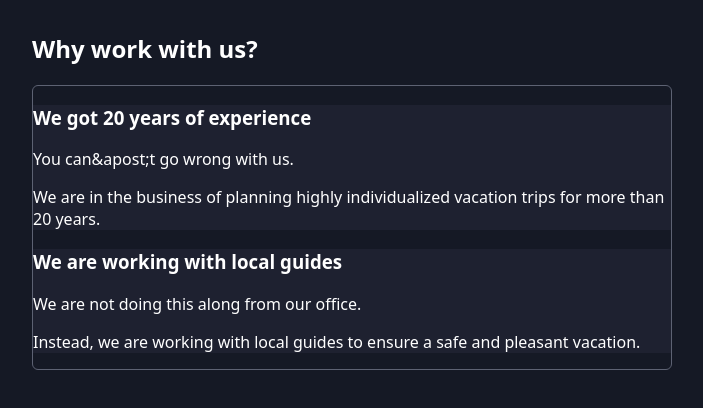
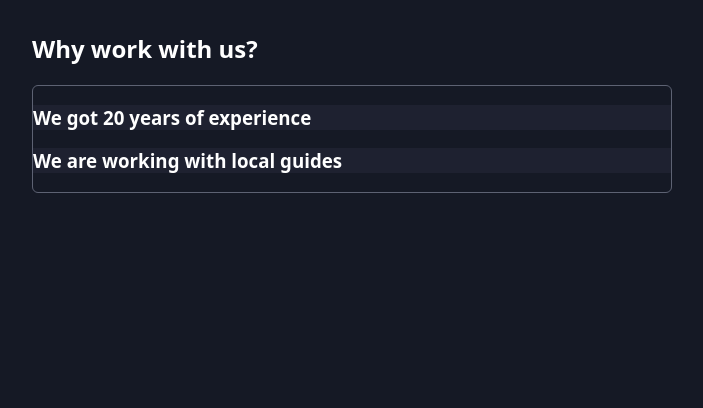
Before and after one commit to AlexBrilevski/react-patterns, a React (Vite) app: page / in a window 1280 px wide. Shown: the top 408 px of the page, without its empty margins (288-991 px from the left). Built offline with nearby package versions, Linux system fonts and the light colour scheme.

Commit message:
Logic of opening and closing accordion items was implemented

```diff
--- a/src/App.jsx
+++ b/src/App.jsx
@@ -8,17 +8,19 @@ function App() {
         <h2>Why work with us?</h2>
         <Accordion className={'accordion'}>
           <AccordionItem
+            id={'experience'}
             className={'accordion-item'}
             title={'We got 20 years of experience'}
           >
             <article>
-              <p>You can&apost;t go wrong with us.</p>
+              <p>You can't go wrong with us.</p>
               <p>
                 We are in the business of planning highly individualized vacation trips for more than 20 years.
               </p>
             </article>
           </AccordionItem>
           <AccordionItem
+            id={'local-guides'}
             className={'accordion-item'}
             title={'We are working with local guides'}
           >
--- a/src/components/Accordion/Accordion.jsx
+++ b/src/components/Accordion/Accordion.jsx
@@ -1,7 +1,39 @@
+import { createContext, useContext, useState } from 'react';
+
+const AccordionContex = createContext();
+
+export function useAccordionContex() {
+  const ctx = useContext(AccordionContex);
+
+  if (!ctx) {
+    throw new Error('Accordion-related components must be wrapped by <Accordion>');
+  }
+
+  return ctx;
+}
+
 export default function Accordion({ className, children }) {
+  const [openItemId, setOpenItemId] = useState();
+
+  function openItem(id) {
+    setOpenItemId(id);
+  }
+
+  function closeItem() {
+    setOpenItemId(null);
+  }
+
+  const contexValue = {
+    openItemId,
+    openItem,
+    closeItem,
+  };
+
   return (
-    <ul className={className}>
-      {children}
-    </ul>
+    <AccordionContex.Provider value={contexValue}>
+      <ul className={className}>
+        {children}
+      </ul>
+    </AccordionContex.Provider>
   );
 }
--- a/src/components/Accordion/AccordionItem.jsx
+++ b/src/components/Accordion/AccordionItem.jsx
@@ -1,8 +1,24 @@
-export default function AccordionItem({ className, title, children }) {
+import { useAccordionContex } from "./Accordion";
+
+export default function AccordionItem({ id, className, title, children }) {
+  const { openItemId, openItem, closeItem } = useAccordionContex();
+
+  const isOpen = openItemId === id;
+
+  function handleClick() {
+    if (isOpen) {
+      closeItem();
+    } else {
+      openItem(id);
+    }
+  }
+
   return (
     <li className={className}>
-      <h3>{title}</h3>
-      <div>{children}</div>
+      <h3 onClick={handleClick}>{title}</h3>
+      <div className={isOpen ? 'accordion-item-content open' : 'accordion-item-content'}>
+        {children}
+      </div>
     </li>
   );
 }
```
